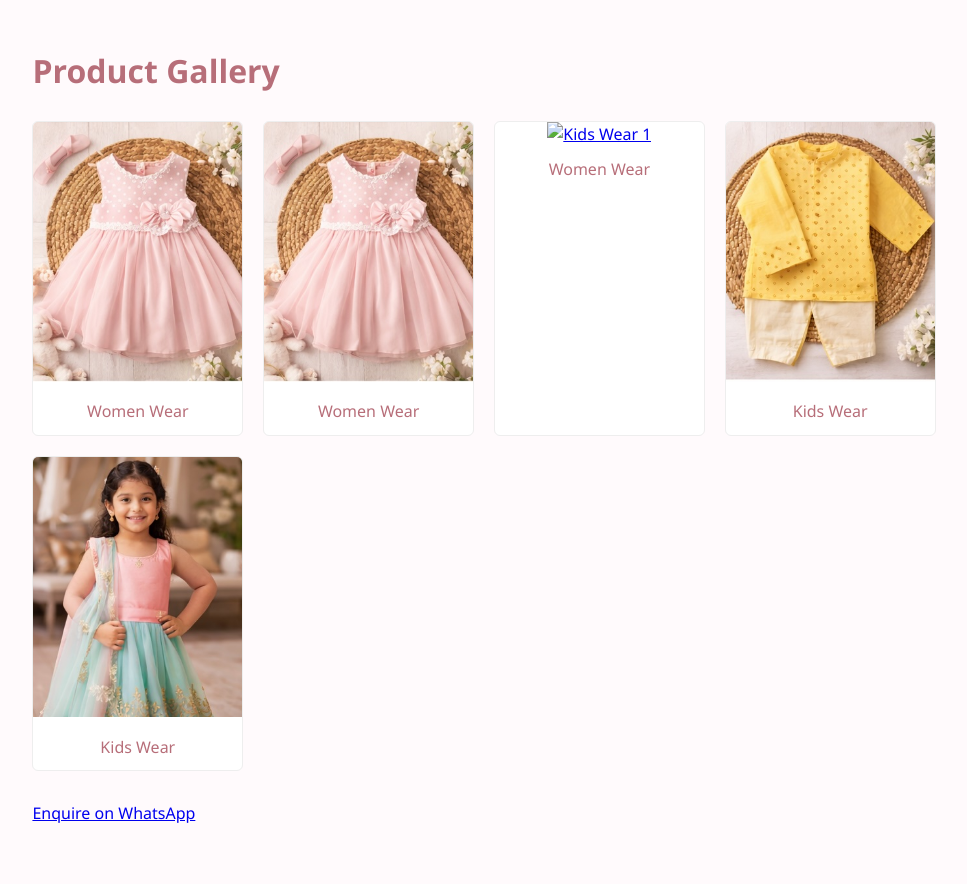
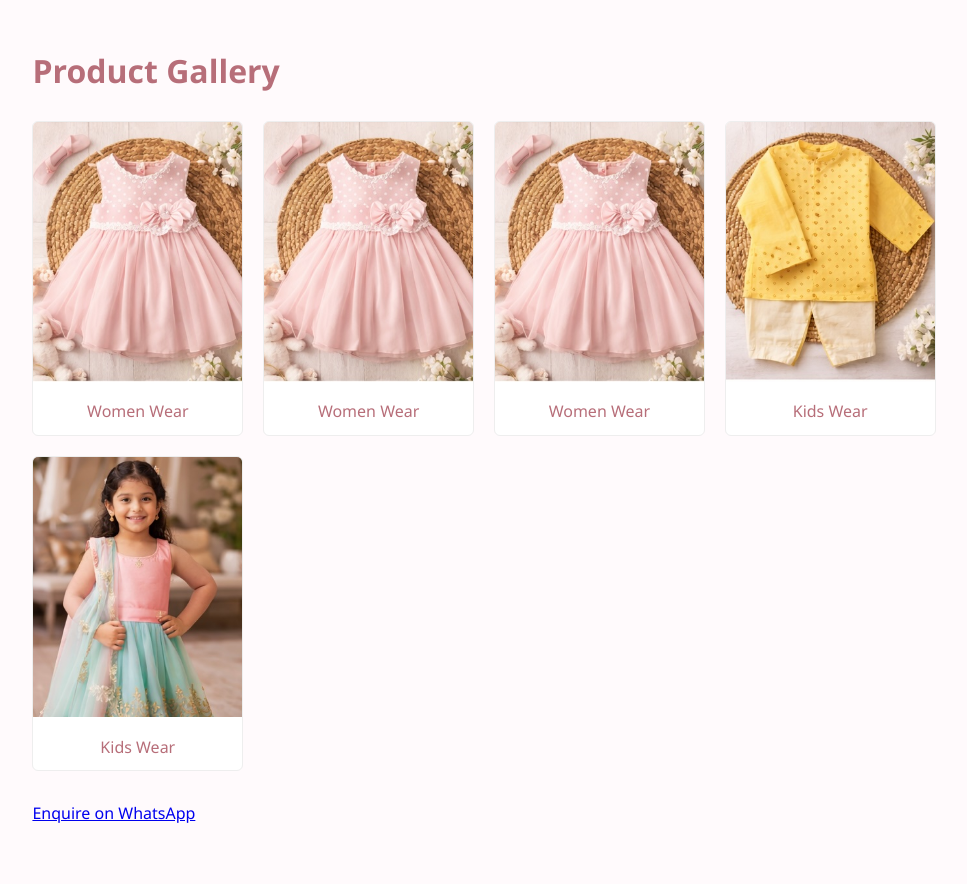
Before and after one commit to poovarasan76/vivaanboutiques, a plain HTML site: page index.html in a window 1280 px wide. Shown: the part 920-1804 px from the top of the page, without its empty margins (156-1123 px from the left). Drawn offline with Linux system fonts and the light colour scheme.

Commit message:
Update index.html

```diff
--- a/index.html
+++ b/index.html
@@ -253,8 +253,8 @@
     </div>
 
     <div class="gallery-item">
-      <a href="products/kids.jpg" target="_blank">
-      <img src="products/kids.jpg" alt="Kids Wear 1">
+      <a href="products/kids1.jpg" target="_blank">
+      <img src="products/kids1.jpg" alt="Kids Wear 1">
       </a>
       <p>Women Wear</p>
     </div>
```
